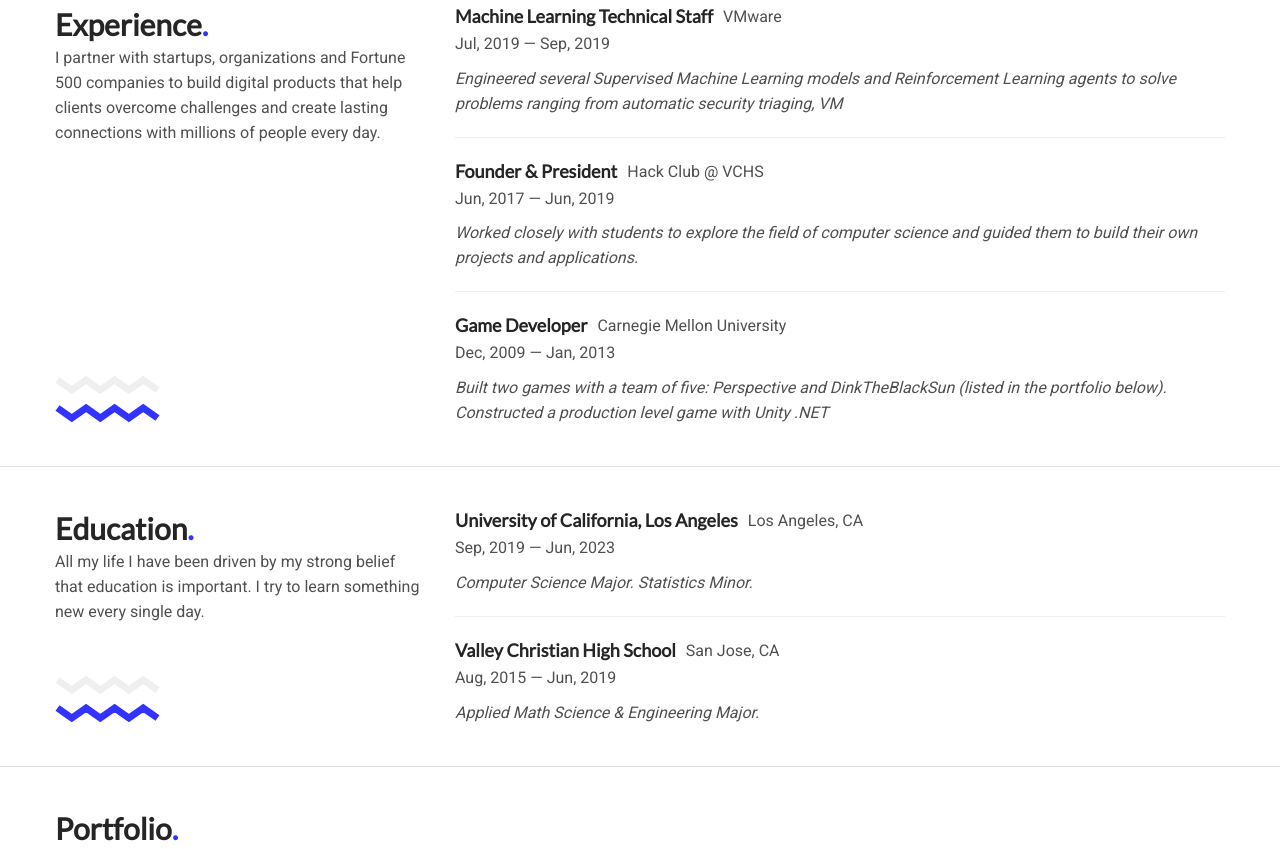
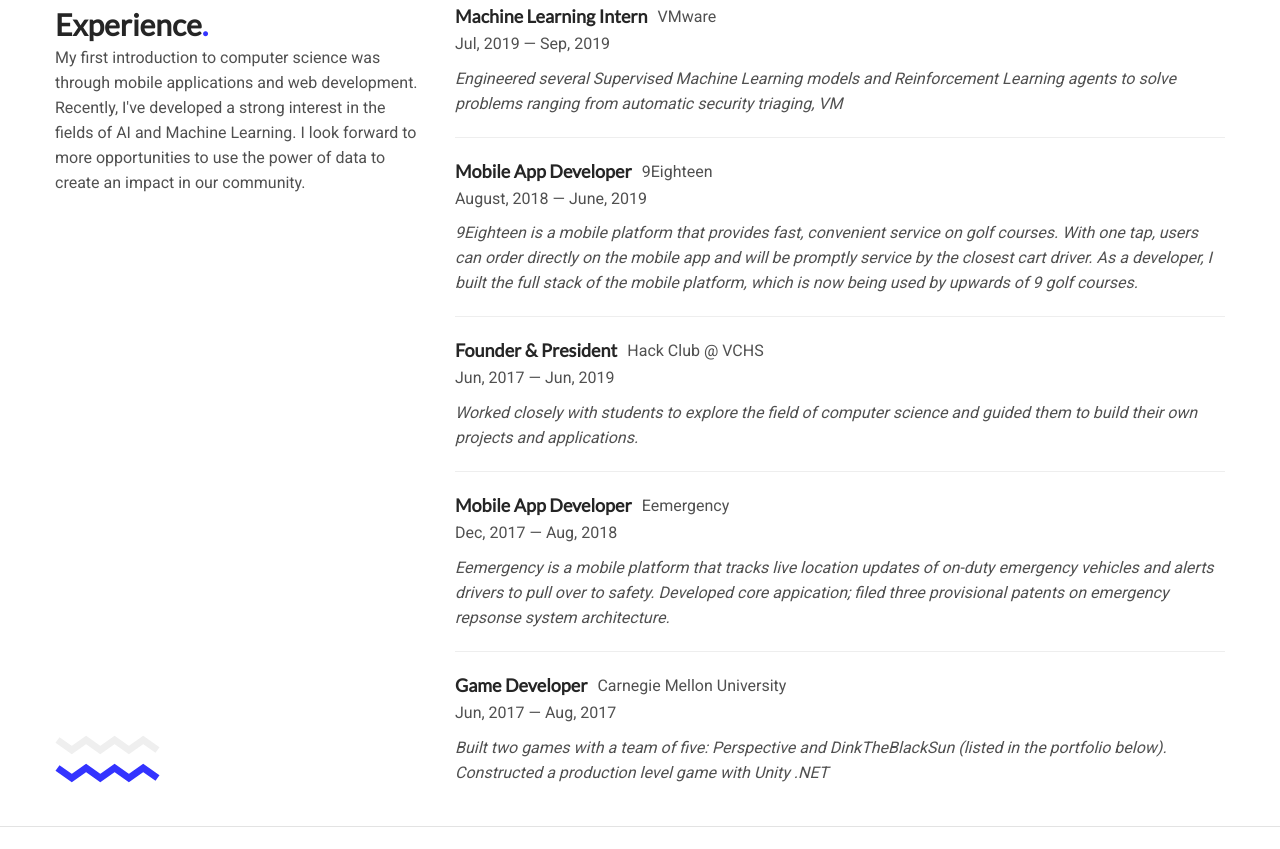
Before and after one commit to xeliot/xeliot.github.io, a website with bundled scripts: page index.html in a window 1280 px wide. Shown: the part 810-1659 px from the top of the page. Built offline with nearby package versions, Linux system fonts and the light colour scheme.

Commit message:
update experience section

```diff
--- a/index.html
+++ b/index.html
@@ -210,9 +210,9 @@
                 <div class="section-sidebar">
                     <h2><span class="point">Experience</span></h2>
                     <div class="opacity-box">
-                        <p>I partner with startups, organizations and Fortune 500 companies to build digital products
-                            that help clients overcome challenges and create lasting connections with
-                            millions of people every day.</p>
+                        <p>My first introduction to computer science was through mobile applications and web development. Recently,
+                          I've developed a strong interest in the fields of AI and Machine Learning. I look forward to more opportunities to use
+                          the power of data to create an impact in our community.</p>
                     </div>
                 </div>
             </div>
@@ -220,12 +220,27 @@
                 <div class="row wow zoomIn">
                     <div class="col-md-12">
                         <div class="about-row">
-                            <h4 class="about-tittle">Machine Learning Technical Staff</h4>
+                            <h4 class="about-tittle">Machine Learning Intern</h4>
                             <p class="about-info">VMware</p>
                             <p>Jul, 2019 — Sep, 2019</p>
                             <div class="opacity-box">
                                 <p>Engineered several Supervised Machine Learning models and Reinforcement Learning agents
                                   to solve problems ranging from automatic security triaging, VM </p>
+                            </div>
+                        </div>
+                    </div>
+                </div>
+                <hr>
+                <div class="row wow zoomIn">
+                    <div class="col-md-12">
+                        <div class="about-row">
+                            <h4 class="about-tittle">Mobile App Developer</h4>
+                            <p class="about-info">9Eighteen</p>
+                            <p>August, 2018 — June, 2019</p>
+                            <div class="opacity-box">
+                                <p>9Eighteen is a mobile platform that provides fast, convenient service on golf courses. With one tap,
+                                users can order directly on the mobile app and will be promptly service by the closest cart driver. As a developer,
+                                I built the full stack of the mobile platform, which is now being used by upwards of 9 golf courses.</p>
                             </div>
                         </div>
                     </div>
@@ -247,9 +262,23 @@
                 <div class="row wow zoomIn">
                     <div class="col-md-12">
                         <div class="about-row">
+                            <h4 class="about-tittle">Mobile App Developer</h4>
+                            <p class="about-info">Eemergency</p>
+                            <p>Dec, 2017 — Aug, 2018</p>
+                            <div class="opacity-box">
+                                <p>Eemergency is a mobile platform that tracks live location updates of on-duty emergency vehicles and alerts drivers to pull over to safety.
+                                Developed core appication; filed three provisional patents on emergency repsonse system architecture.</p>
+                            </div>
+                        </div>
+                    </div>
+                </div>
+                <hr>
+                <div class="row wow zoomIn">
+                    <div class="col-md-12">
+                        <div class="about-row">
                             <h4 class="about-tittle">Game Developer</h4>
                             <p class="about-info">Carnegie Mellon University</p>
-                            <p>Dec, 2009 — Jan, 2013</p>
+                            <p>Jun, 2017 — Aug, 2017</p>
                             <div class="opacity-box">
                                 <p>Built two games with a team of five: Perspective and DinkTheBlackSun (listed in the portfolio below). Constructed a production level game with Unity .NET</p>
                             </div>
```
